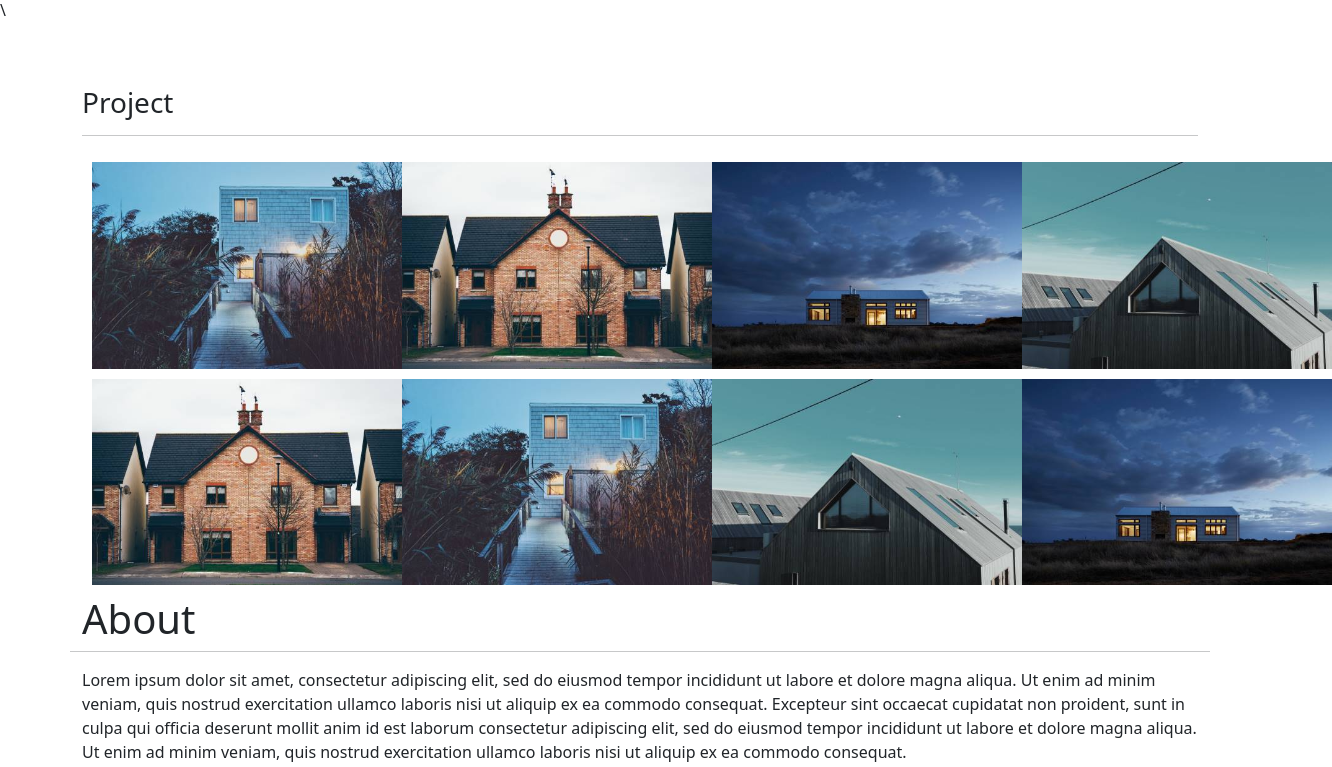
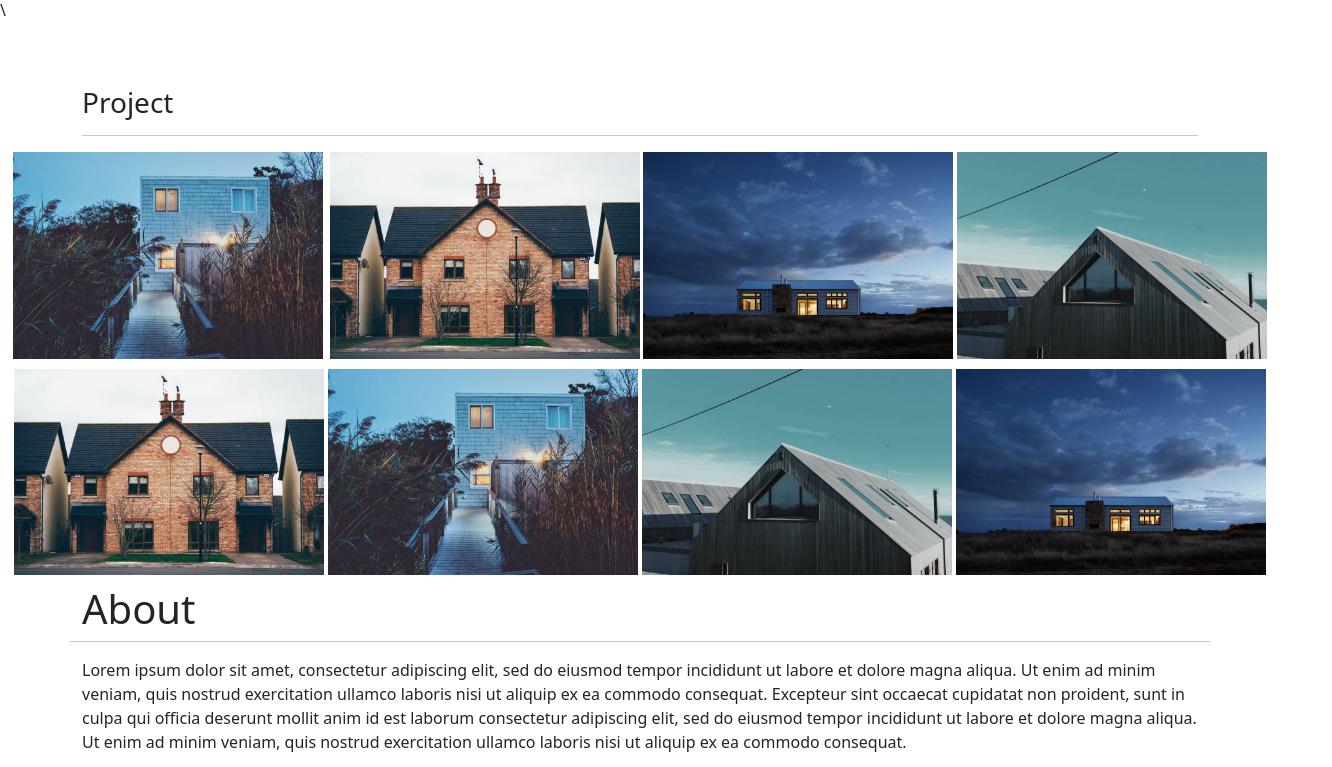
Before and after one commit to AhmedZubair18/BR-Architects, a plain HTML site: page index.html in a window 1280 px wide. Shown: the part 741-1508 px from the top of the page, 1332 px wide, since content can reach past the window. Drawn offline with nearby package versions, Linux system fonts and the light colour scheme.

Commit message:
BR Architects

```diff
--- a/index.html
+++ b/index.html
@@ -39,9 +39,6 @@
       <h3>Project</h1>
       <hr>
     </div>
-    <div class="container">
-      <div class="row">
-        <div class="col">
           <div class="images" id="project">
             <img src="./image/1.jpg" class="img-fluid" alt="..." width="310px" height="200px">
             <p class="text-xxl-end"></p>
@@ -55,9 +52,6 @@
             <img src="./image/7.jpg" class="img-fluid" alt="..." width="310px" height="200px">
             <img src="./image/8.jpg" class="img-fluid" alt="..." width="310px" height="200px">
           </div>
-      </div>
-    </div>
-    </div>
     <div class="container" id="About">
       <div class="row">
         <h1>About</h1>
```
